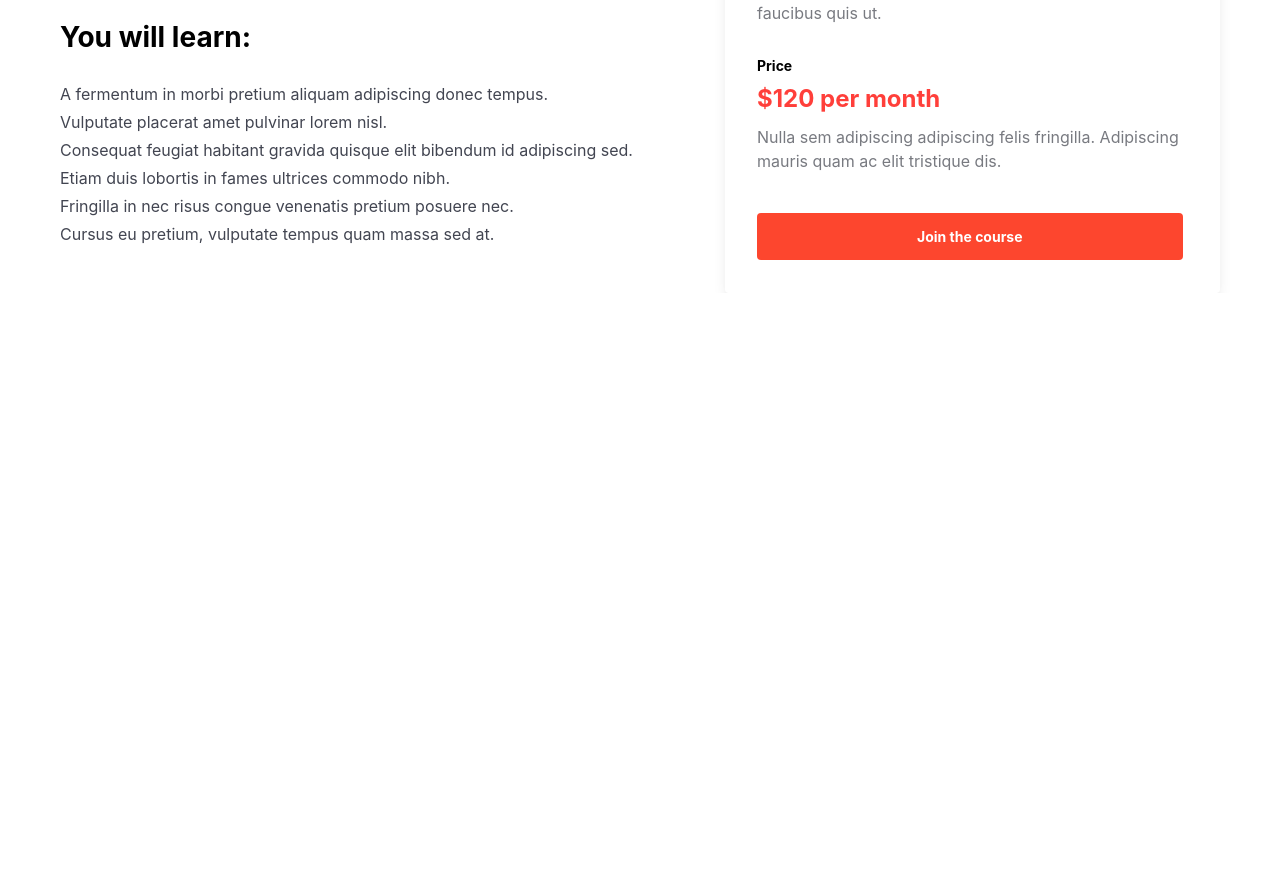
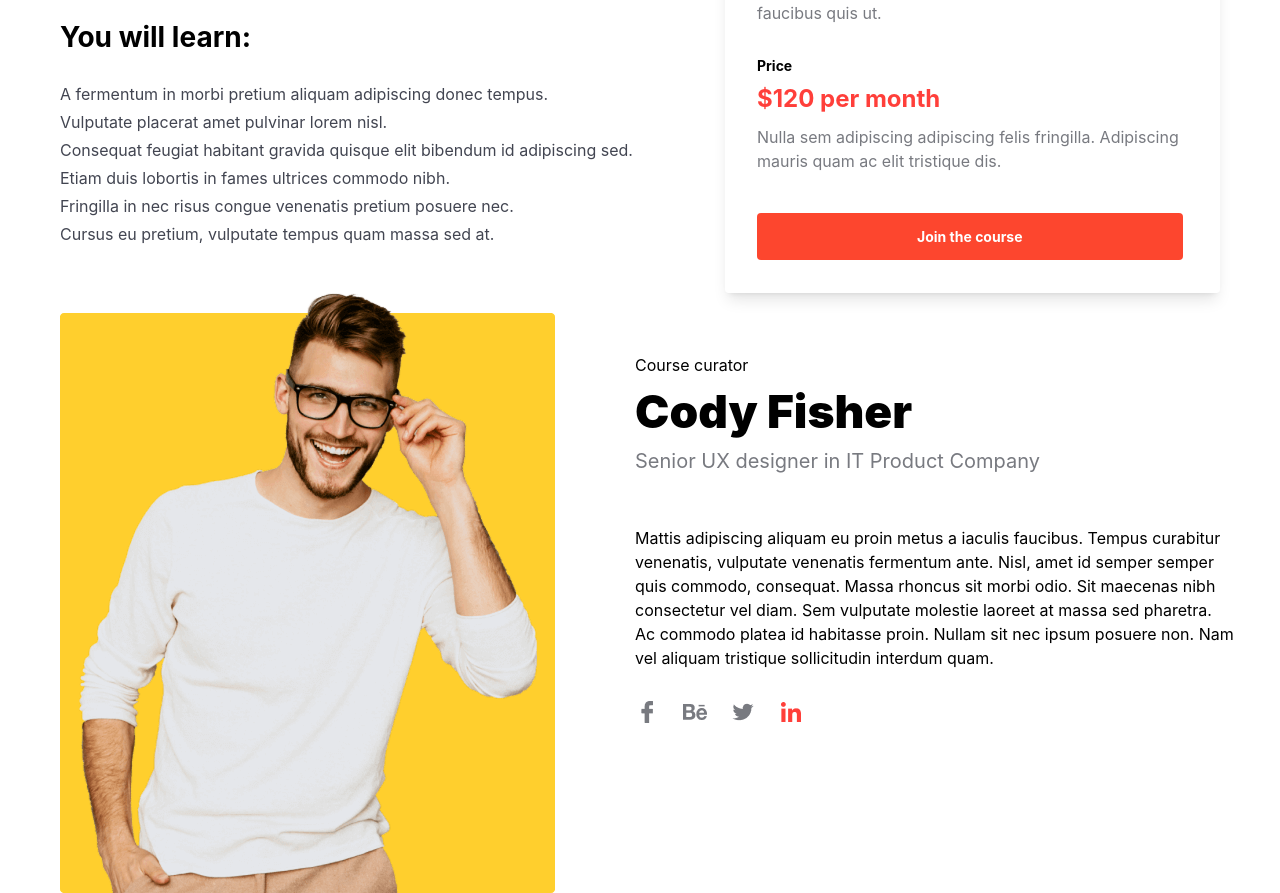
Before and after one commit to Abubakr-63/Group-Homework, a website: page src/magaP1.html in a window 1280 px wide. Shown: the part 715-1608 px from the top of the page. Before the commit the page ends 1008 px from the top, so only its background shows below. Drawn offline with nearby package versions, Linux system fonts and the light colour scheme; files that its build step writes are made by us from their sources.

Commit message:
section mm magaP1

```diff
--- a/src/magaP1.html
+++ b/src/magaP1.html
@@ -55,6 +55,18 @@
                 </div>
             </div>
         </section>
+        <section class="max-w-[1200px] m-auto">
+            <div class="flex gap-[80px] lg:flex-row flex-col-reverse p-[0px_20px]">
+                <img src="./magaIMAGE/curator-image.png" alt="">
+                <aside class="text-[16px] font-normal mt-[60px]">
+                    <p >Course curator</p>
+                    <p class="text-[46px] font-black ">Cody Fisher</p>
+                    <p class="text-[20px] text-[#787A80]">Senior UX designer in IT Product Company</p>
+                    <p class="lg:w-[600px] mt-[50px] w-[400px]">Mattis adipiscing aliquam eu proin metus a iaculis faucibus. Tempus curabitur venenatis, vulputate venenatis fermentum ante. Nisl, amet id semper semper quis commodo, consequat. Massa rhoncus sit morbi odio. Sit maecenas nibh consectetur vel diam. Sem vulputate molestie laoreet at massa sed pharetra. Ac commodo platea id habitasse proin. Nullam sit nec ipsum posuere non. Nam vel aliquam tristique sollicitudin interdum quam. </p>
+                    <img src="./magaIMAGE/socials.png" class="mt-[30px]">
+                </aside>
+            </div>
+        </section>
     </main>
 </body>
 </html>
```
Also changed, not shown: src/magaIMAGE/curator-image.png (added), src/magaIMAGE/image.png (added), src/magaIMAGE/socials.png (added).
